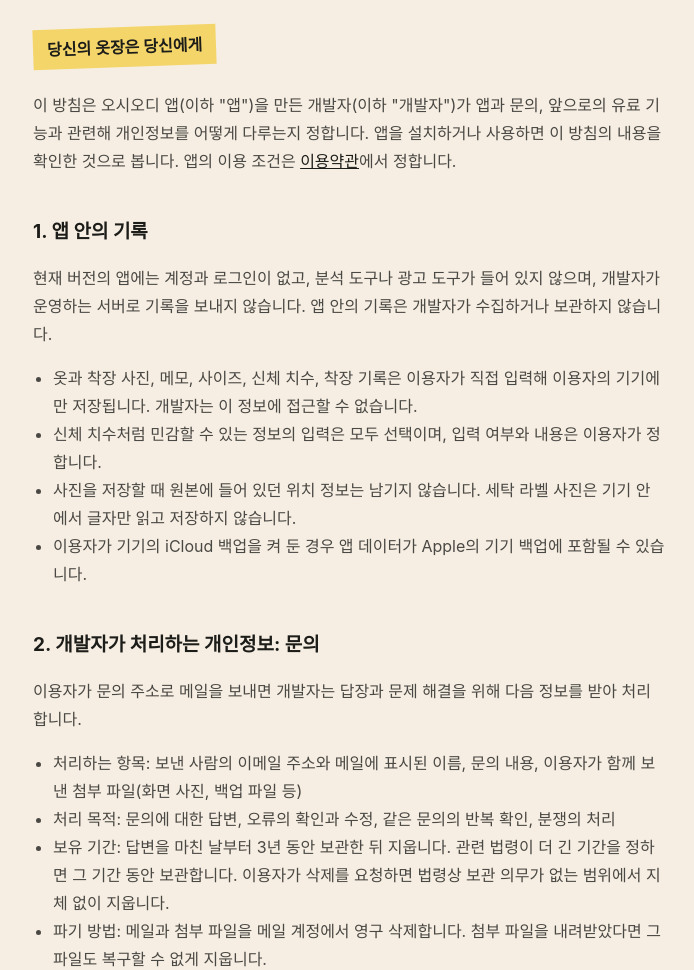
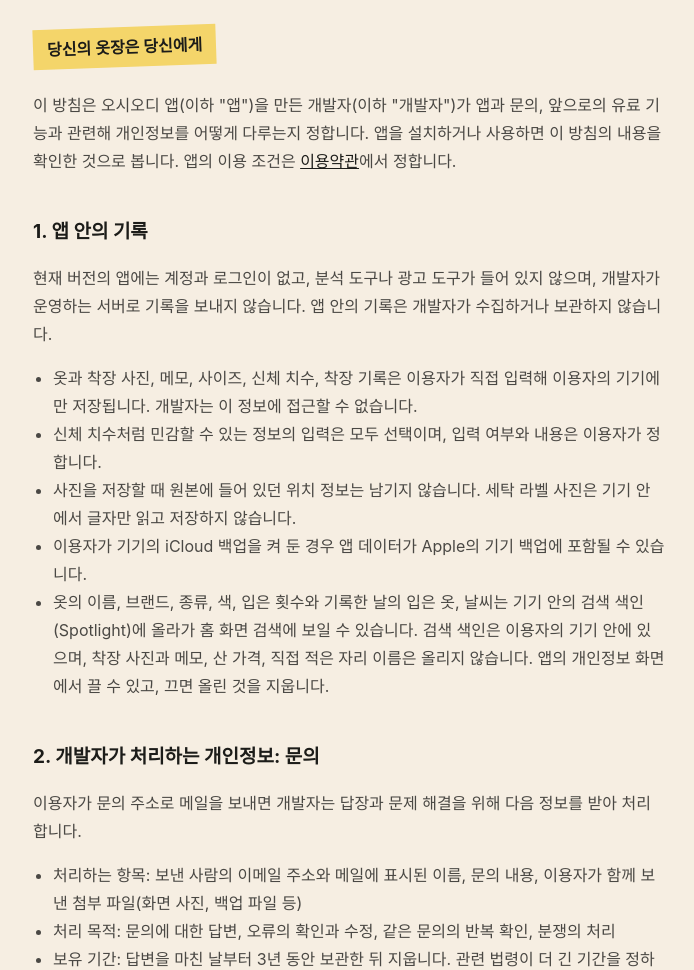
Before and after one commit to Lee-Young-Jae/osiodi, a plain HTML site: page privacy.html in a window 1280 px wide. Shown: the part 122-1092 px from the top of the page, without its empty margins (291-985 px from the left). Drawn offline with Linux system fonts and the light colour scheme.

Commit message:
docs : 개인정보 처리방침에 홈 화면 검색 색인 안내 더하기

```diff
--- a/privacy.html
+++ b/privacy.html
@@ -20,6 +20,7 @@
 <li>신체 치수처럼 민감할 수 있는 정보의 입력은 모두 선택이며, 입력 여부와 내용은 이용자가 정합니다.</li>
 <li>사진을 저장할 때 원본에 들어 있던 위치 정보는 남기지 않습니다. 세탁 라벨 사진은 기기 안에서 글자만 읽고 저장하지 않습니다.</li>
 <li>이용자가 기기의 iCloud 백업을 켜 둔 경우 앱 데이터가 Apple의 기기 백업에 포함될 수 있습니다.</li>
+<li>옷의 이름, 브랜드, 종류, 색, 입은 횟수와 기록한 날의 입은 옷, 날씨는 기기 안의 검색 색인(Spotlight)에 올라가 홈 화면 검색에 보일 수 있습니다. 검색 색인은 이용자의 기기 안에 있으며, 착장 사진과 메모, 산 가격, 직접 적은 자리 이름은 올리지 않습니다. 앱의 개인정보 화면에서 끌 수 있고, 끄면 올린 것을 지웁니다.</li>
 </ul>
 
 <h2>2. 개발자가 처리하는 개인정보: 문의</h2>
```
